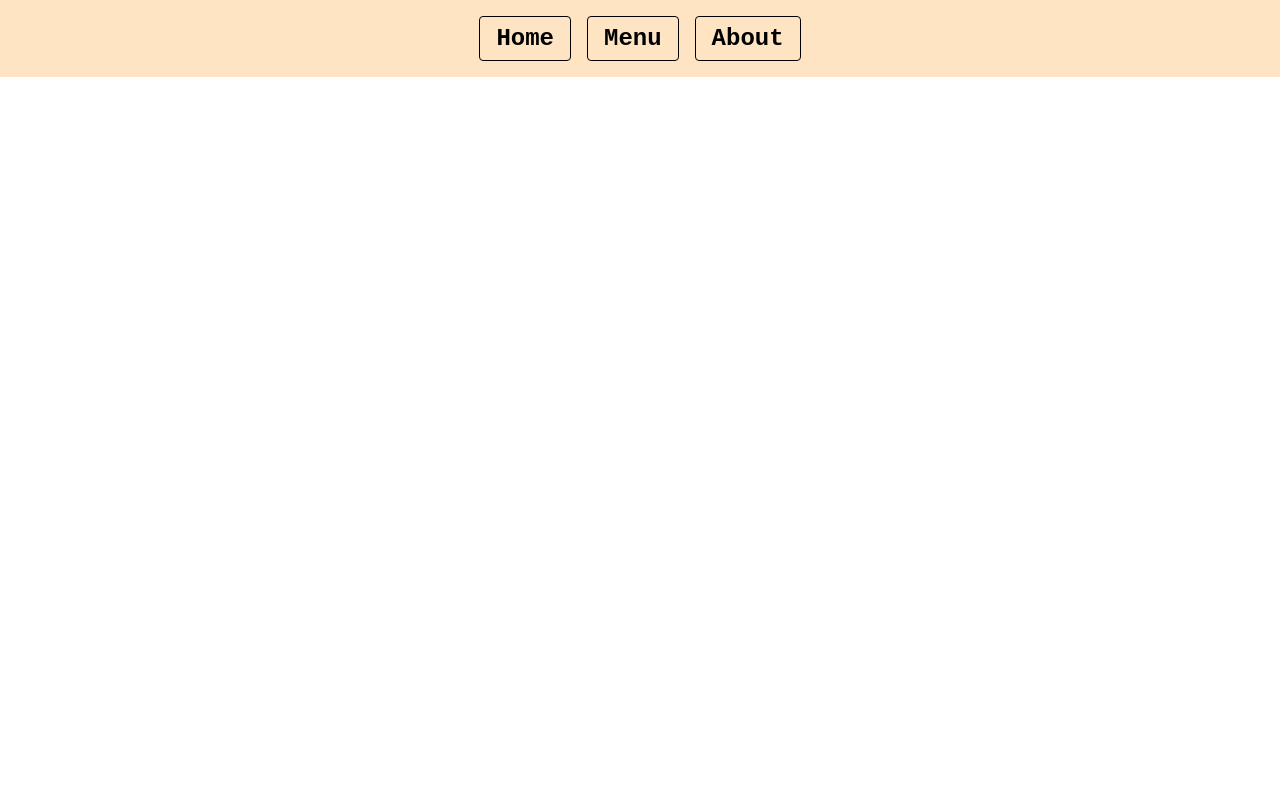
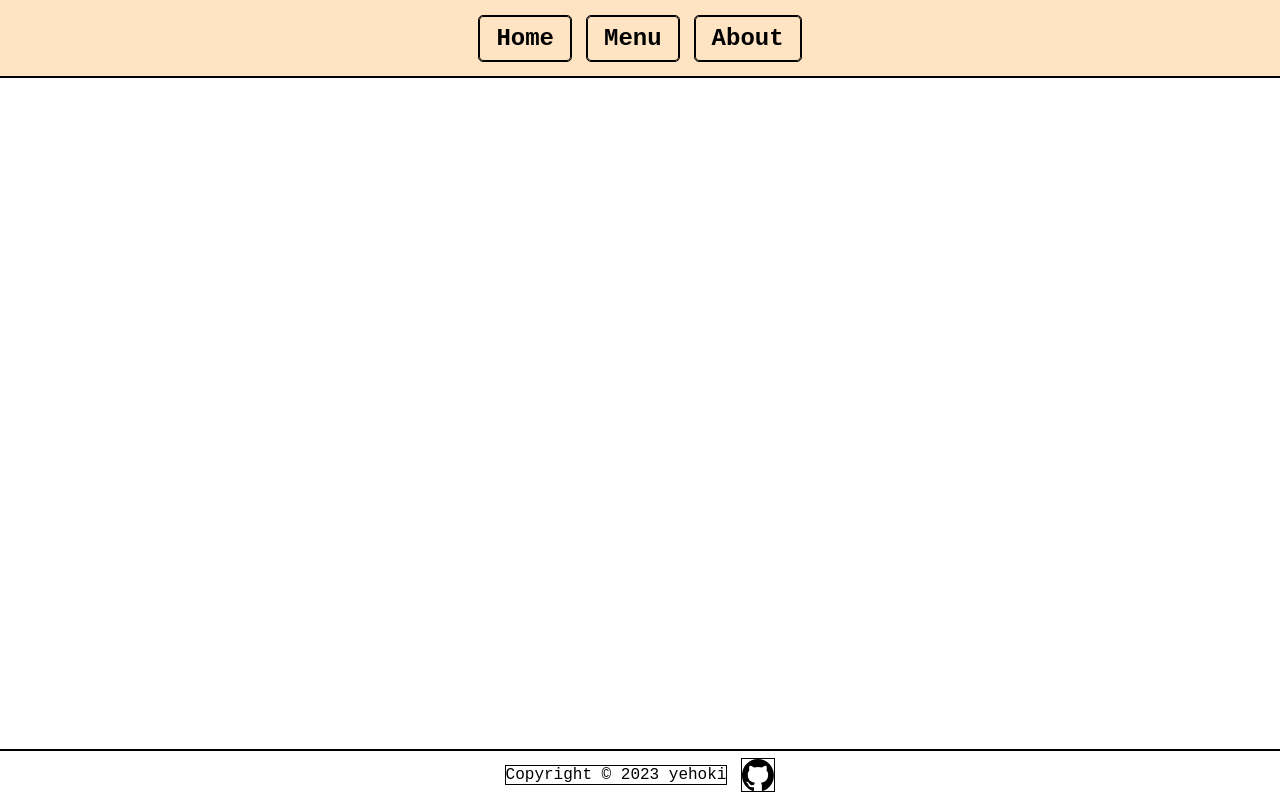
Before and after one commit to yehoki/restaurant-page, a website built with webpack: page dist/index.html in a window 1280 px wide. Built offline with nearby package versions, Linux system fonts and the light colour scheme.

Commit message:
Finish index page functionality

```diff
--- a/src/index.js
+++ b/src/index.js
@@ -1,28 +1,79 @@
-// alert('Testing from index.js');
-import './style.css';
+import "./style.css";
+import GithubIcon from "./github-mark.svg";
 
-const button = (className, text) => {
-    const btn = document.createElement('button');
-    btn.classList.add(className);
-    btn.innerHTML = text;
+/*----------------------------------------------------
+                button factory
+----------------------------------------------------*/
 
-    return btn;
+const makeButton = (className, text) => {
+  const btn = document.createElement("button");
+  btn.classList.add(className);
+  btn.innerHTML = text;
+  return btn;
+};
+
+/*----------------------------------------------------
+                header factory
+----------------------------------------------------*/
+
+const makeHeader = () => {
+  const header = document.createElement("header");
+  const buttons = document.createElement("div");
+  const homeButton = makeButton("header-button", "Home");
+  const menuButton = makeButton("header-button", "Menu");
+  const aboutButton = makeButton("header-button", "About");
+  buttons.classList.add("header-buttons");
+  buttons.appendChild(homeButton);
+  buttons.appendChild(menuButton);
+  buttons.appendChild(aboutButton);
+  header.appendChild(buttons);
+  return header;
+};
+
+/*----------------------------------------------------
+                Index page factory
+----------------------------------------------------*/
+
+const makeIndexPage = () => {
+    const main = document.createElement('main');
+    return main;
 }
 
+/*----------------------------------------------------
+                footer factory
+----------------------------------------------------*/
 
-function header() {
-    const header = document.createElement('header');
-    const buttons = document.createElement('div');
-    buttons.classList.add('header-buttons');
-    const homeButton = button('header-button', 'Home');
-    const menuButton = button('header-button', 'Menu');
-    const aboutButton = button('header-button', 'About');
-    buttons.appendChild(homeButton);
-    buttons.appendChild(menuButton);
-    buttons.appendChild(aboutButton);
-    header.appendChild(buttons);
+const makeFooter = () => {
+  const footer = document.createElement("footer");
+  const footerText = document.createElement("p");
+  const githubLink = document.createElement("a");
+  const githubImage = new Image();
+  githubImage.src = GithubIcon;
+  githubImage.alt = "Github logo";
+  githubImage.classList.add("svg");
+  githubLink.href = "https://github.com/yehoki/";
+  footerText.innerHTML = "Copyright © 2023 yehoki";
+  githubLink.appendChild(githubImage);
+  footer.appendChild(footerText);
+  footer.appendChild(githubLink);
 
-    return header;
+  return footer;
+};
+
+const makeDOM = (mainSection) => {
+  document.body.appendChild(makeHeader());
+  document.body.appendChild(mainSection);
+  document.body.appendChild(makeFooter());
+};
+
+
+const removeDOM = () => {
+    document.body.childNodes.forEach((child) => document.body.removeChild(child));
 }
 
-document.body.appendChild(header());
+makeDOM(makeIndexPage());
+
+export {
+    makeDOM,
+    removeDOM
+}
--- a/src/style.css
+++ b/src/style.css
@@ -5,11 +5,14 @@
     padding: 0;
     box-sizing: border-box;
     font-family:'Courier New', Courier, monospace;
+    outline: 1px solid black;
 }
 
 
 body {
-
+    height: 100dvh;
+    display: flex;
+    flex-direction: column;
 }
 
 header {
@@ -38,3 +41,37 @@ header {
 .header-button:active {
     /*  */
 }
+
+
+main {
+    overflow: scroll;
+    flex: 1;
+    padding: 1rem 20%;
+}
+
+
+footer {
+    min-height: 50px;
+    display: flex;
+    justify-content: center;
+    align-items: center;
+    bottom: 0;
+}
+
+footer > a{
+    display: flex;
+    justify-content: center;
+    align-items: center;
+    margin-left: 1rem;
+}
+
+footer > a:hover {
+    transform: rotate(360deg);
+    transition-duration: 0.5s;
+}
+
+
+.svg {
+    height: 2rem;
+    width: 2rem;
+}
```
Also changed, not shown: dist/0fe6486fb13b13a23173.svg (added), dist/index.bundle.js, src/github-mark.svg (added).
